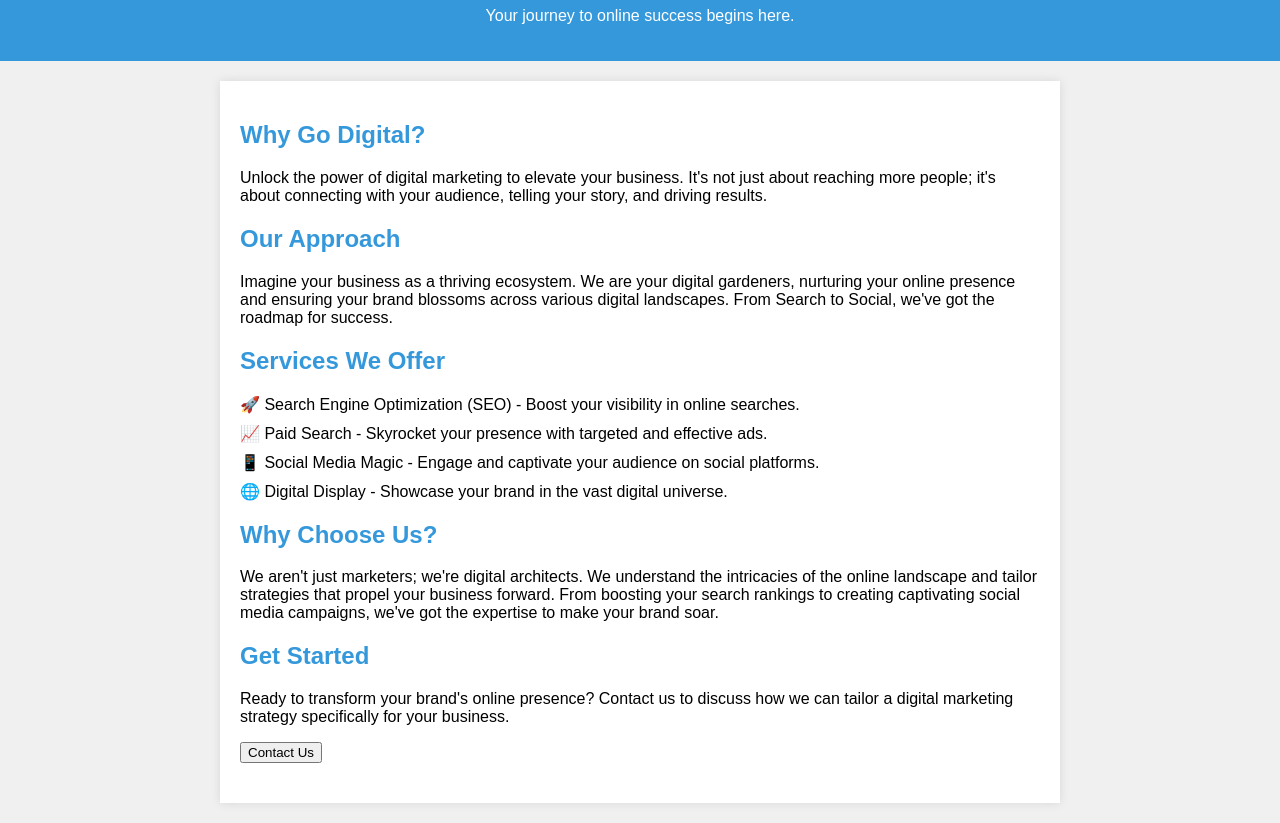
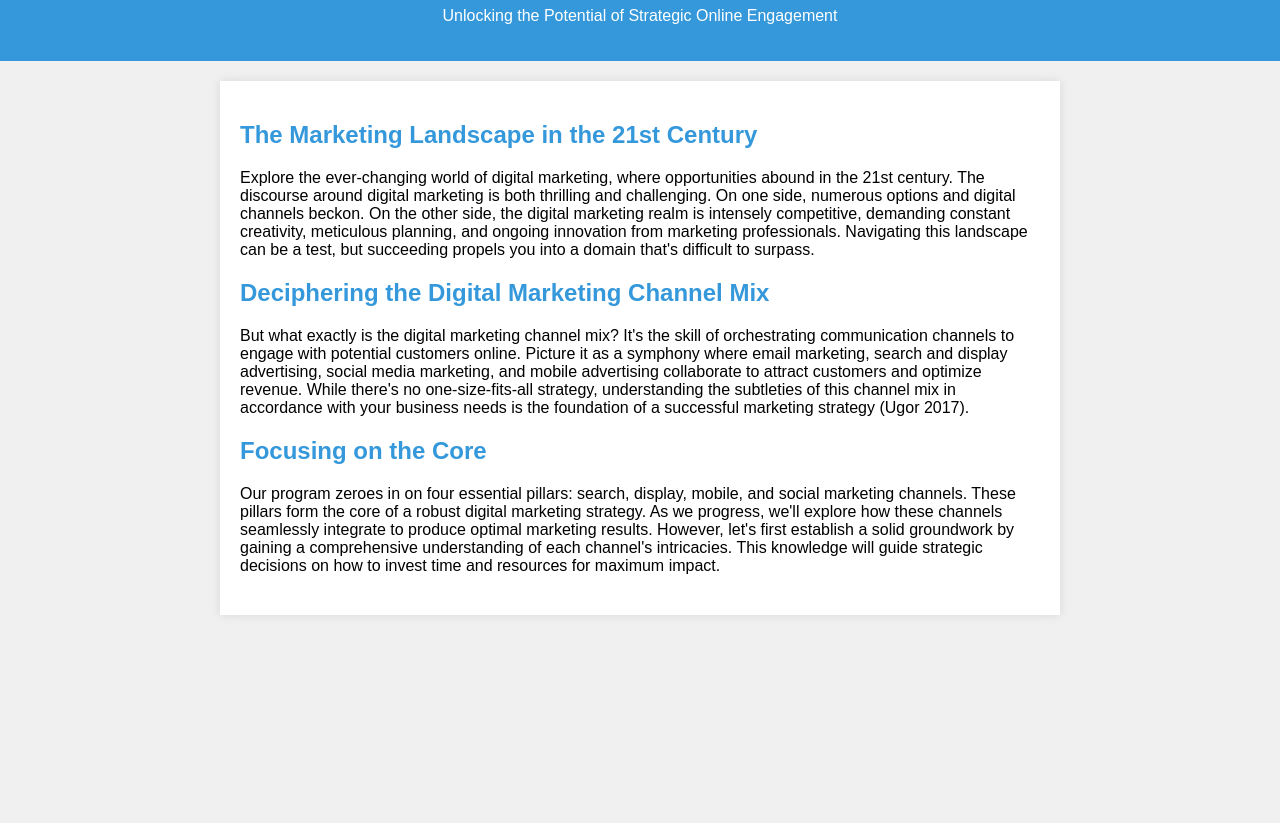
Before and after one commit to iederees-create/DigitalStorytelling101, a plain HTML site: page index.html in a window 1280 px wide. Shown: the part 93-916 px from the top of the page. After the commit the page ends 800 px from the top, so only its background shows below. Drawn offline with Linux system fonts and the light colour scheme.

Commit message:
Update index.html

```diff
--- a/index.html
+++ b/index.html
@@ -5,40 +5,26 @@
     <meta charset="UTF-8">
     <meta name="viewport" content="width=device-width, initial-scale=1.0">
     <link rel="stylesheet" href="style.css">
-    <title>Digital Marketing Solutions</title>
+    <title>Digital Marketing Channel Mix</title>
 </head>
 
 <body>
     <header>
-        <h1>Welcome to Digital Marketing Solutions!</h1>
-        <p>Your journey to online success begins here.</p>
+        <h1>Welcome to the Evolution of Digital Marketing!</h1>
+        <p>Unlocking the Potential of Strategic Online Engagement</p>
     </header>
     <main>
         <section>
-            <h2>Why Go Digital?</h2>
-            <p>Unlock the power of digital marketing to elevate your business. It's not just about reaching more people; it's about connecting with your audience, telling your story, and driving results.</p>
+            <h2>The Marketing Landscape in the 21st Century</h2>
+            <p>Explore the ever-changing world of digital marketing, where opportunities abound in the 21st century. The discourse around digital marketing is both thrilling and challenging. On one side, numerous options and digital channels beckon. On the other side, the digital marketing realm is intensely competitive, demanding constant creativity, meticulous planning, and ongoing innovation from marketing professionals. Navigating this landscape can be a test, but succeeding propels you into a domain that's difficult to surpass.</p>
         </section>
         <section>
-            <h2>Our Approach</h2>
-            <p>Imagine your business as a thriving ecosystem. We are your digital gardeners, nurturing your online presence and ensuring your brand blossoms across various digital landscapes. From Search to Social, we've got the roadmap for success.</p>
+            <h2>Deciphering the Digital Marketing Channel Mix</h2>
+            <p>But what exactly is the digital marketing channel mix? It's the skill of orchestrating communication channels to engage with potential customers online. Picture it as a symphony where email marketing, search and display advertising, social media marketing, and mobile advertising collaborate to attract customers and optimize revenue. While there's no one-size-fits-all strategy, understanding the subtleties of this channel mix in accordance with your business needs is the foundation of a successful marketing strategy (Ugor 2017).</p>
         </section>
         <section>
-            <h2>Services We Offer</h2>
-            <ul>
-                <li>🚀 Search Engine Optimization (SEO) - Boost your visibility in online searches.</li>
-                <li>📈 Paid Search - Skyrocket your presence with targeted and effective ads.</li>
-                <li>📱 Social Media Magic - Engage and captivate your audience on social platforms.</li>
-                <li>🌐 Digital Display - Showcase your brand in the vast digital universe.</li>
-            </ul>
-        </section>
-        <section>
-            <h2>Why Choose Us?</h2>
-            <p>We aren't just marketers; we're digital architects. We understand the intricacies of the online landscape and tailor strategies that propel your business forward. From boosting your search rankings to creating captivating social media campaigns, we've got the expertise to make your brand soar.</p>
-        </section>
-        <section>
-            <h2>Get Started</h2>
-            <p>Ready to transform your brand's online presence? Contact us to discuss how we can tailor a digital marketing strategy specifically for your business.</p>
-            <button>Contact Us</button>
+            <h2>Focusing on the Core</h2>
+            <p>Our program zeroes in on four essential pillars: search, display, mobile, and social marketing channels. These pillars form the core of a robust digital marketing strategy. As we progress, we'll explore how these channels seamlessly integrate to produce optimal marketing results. However, let's first establish a solid groundwork by gaining a comprehensive understanding of each channel's intricacies. This knowledge will guide strategic decisions on how to invest time and resources for maximum impact.</p>
         </section>
     </main>
     <script src="script.js"></script>
```
